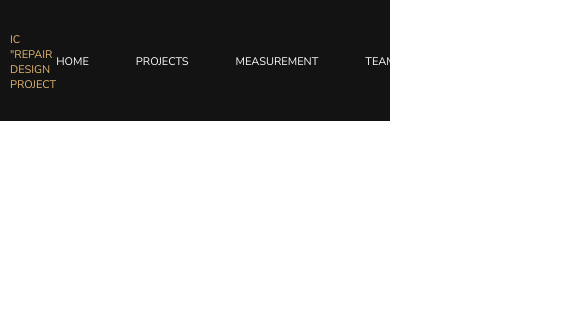
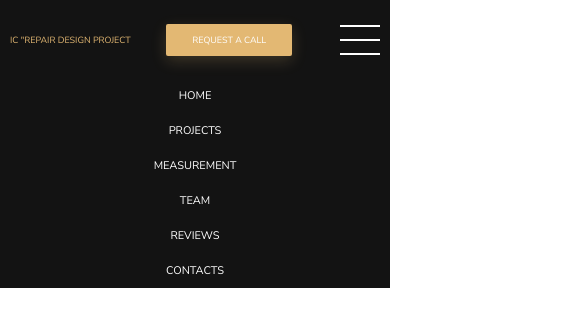
Before and after one commit to Royal-Aver/IC-Repair-Design-Project-, a plain HTML site: page index.html in a window 390 px wide. Shown: the top 326 px of the page, 585 px wide, since content can reach past the window. Drawn offline with Linux system fonts and the light colour scheme.

Commit message:
media-header

```diff
--- a/index.html
+++ b/index.html
@@ -17,6 +17,7 @@
 		<div class="header__container">
 			<div class="header__inner">
 				<span class="logo"><a class="logo-link" href="#">IC "Repair Design Project</a></span>
+				<button class="menu-btn"></button>
 				<nav class="menu">
 					<ul class="list">
 						<li class="list-item"><a href="" class="list-link">HOME</a></li>
--- a/style/_header.scss
+++ b/style/_header.scss
@@ -16,10 +16,12 @@
 	font-size: 11px;
 	line-height: 15px;
 	text-transform: uppercase;
-
 }
 .logo-link {
-	color: #E3B873;
+	color: #e3b873;
+}
+.menu-btn {
+	display: none;
 }
 .list {
 	display: flex;
@@ -30,37 +32,104 @@
 	line-height: 15px;
 	text-transform: uppercase;
 }
-.list-item+.list-item {
+.list-item + .list-item {
 	margin-left: 47px;
 }
 .list-link {
-	color: #FFFFFF;
-	transition: all .5s;
+	color: #ffffff;
+	transition: all 0.5s;
 }
 .list-link:hover {
-	color: #E3B873;
+	color: #e3b873;
 }
 
 .phone {
 	font-size: 11px;
 	line-height: 15px;
-	color: #E3B873;
+	color: #e3b873;
 }
 .btn {
 	font-size: 11px;
 	text-transform: uppercase;
-	color: #FFF;
+	color: #fff;
 	padding: 13px 33px;
-	background: #E3B873;
+	background: #e3b873;
 	box-shadow: 0px 5px 15px rgba(227, 184, 115, 0.2);
 	border-bottom: 1px transparent;
 	border-radius: 2px;
-	transition: all .5s
+	transition: all 0.5s;
 }
 
 .btn:hover {
-	background: #FFF;
-	border-bottom: 1px #FFF;
-	color:  #000;
-	text-shadow: #E3B873 0 0 3px;
+	background: #fff;
+	border-bottom: 1px #fff;
+	color: #000;
+	text-shadow: #e3b873 0 0 3px;
 }
+
+@media (max-width: 1060px) {
+	.list {
+		display: block;
+		position: absolute;
+		top: 78px;
+		left: 0;
+		right: 0;
+		background-color: #131313;
+		text-align: center;
+	}
+	.list-item+.list-item {
+		margin-right: 47px;
+	}
+	.list-link {
+		display: block;
+		padding: 10px 0;
+	}
+	.menu-btn {
+		display: block;
+		background: transparent;
+		border: none;
+		cursor: pointer;
+		border-top: 2px solid #fff;
+		border-bottom: 2px solid #fff;
+		width: 50px;
+		height: 40px;
+		position: relative;
+		order: 2;
+	}
+	.menu-btn::before {
+		content: "";
+		position: absolute;
+		width: 50px;
+		height: 2px;
+		background-color: #fff;
+		left: 0;
+		top: 18px;
+	}
+}
+
+@media (max-width: 600px) {
+	.phone {
+		display: none;
+	}
+	.btn {
+		margin-right: 30px;
+	}
+}
+
+	@media (max-width: 440px) {
+		.logo {
+			font-size: 9px;
+		}
+		.btn {
+			font-size: 9px;
+			padding: 10px 26px;
+		}
+		.menu-btn {
+			width: 40px;
+			height: 30px;
+		}
+		.menu-btn::before {
+			width: 40px;
+			top: 12px;
+		}
+	}
```
Also changed, not shown: css/main.css.
